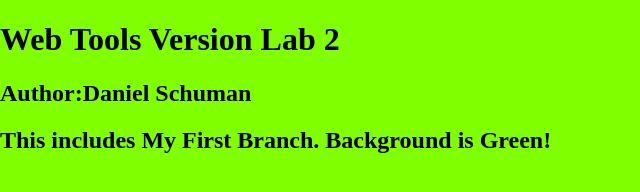
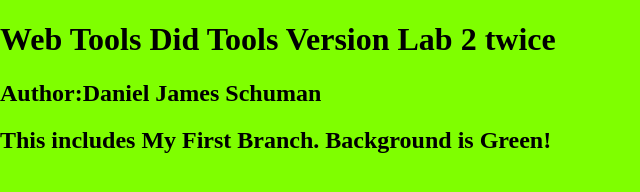
Before and after one commit to danjschuman/wtvclab3schuman, a plain HTML site: page index.html in a window 1280 px wide. Shown: the whole page, without its empty margins (0-640 px from the left). Drawn offline with nearby package versions, Linux system fonts and the light colour scheme.

Commit message:
I changed the Web Tools version control lab 2.
I put my full name in Brackets.

```diff
--- a/index.html
+++ b/index.html
@@ -14,8 +14,8 @@
     </head>
     <body>
     <header>
-	<h1>Web Tools Version Lab 2</h1>
-    <h2>Author:Daniel Schuman</h2>
+	<h1>Web Tools Did Tools Version Lab 2 twice</h1>
+    <h2>Author:Daniel James Schuman</h2>
     <h2>This includes My First Branch. Background is Green!</h2>
     </header>
     <nav id="pageNav">
```
